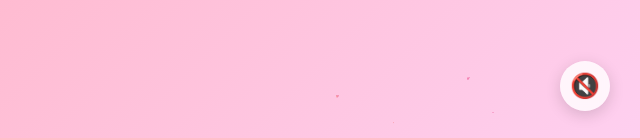
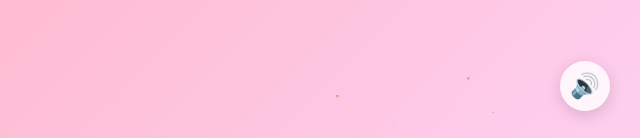
Before and after one commit to prateekunique17/Valentine, a plain HTML site: page index.html in a window 1280 px wide. Shown: the part 659-797 px from the top of the page, 640-1280 px from the left. Drawn offline with nearby package versions, Linux system fonts and the light colour scheme.

Commit message:
set default music icon to unmuted

```diff
--- a/index.html
+++ b/index.html
@@ -31,7 +31,7 @@
     </audio>
 
     <button id="music-toggle" onclick="toggleMusic()" title="Toggle music">
-        <span id="music-icon">🔇</span>
+        <span id="music-icon">🔊</span>
     </button>
 
     <script src="script.js"></script>
```
